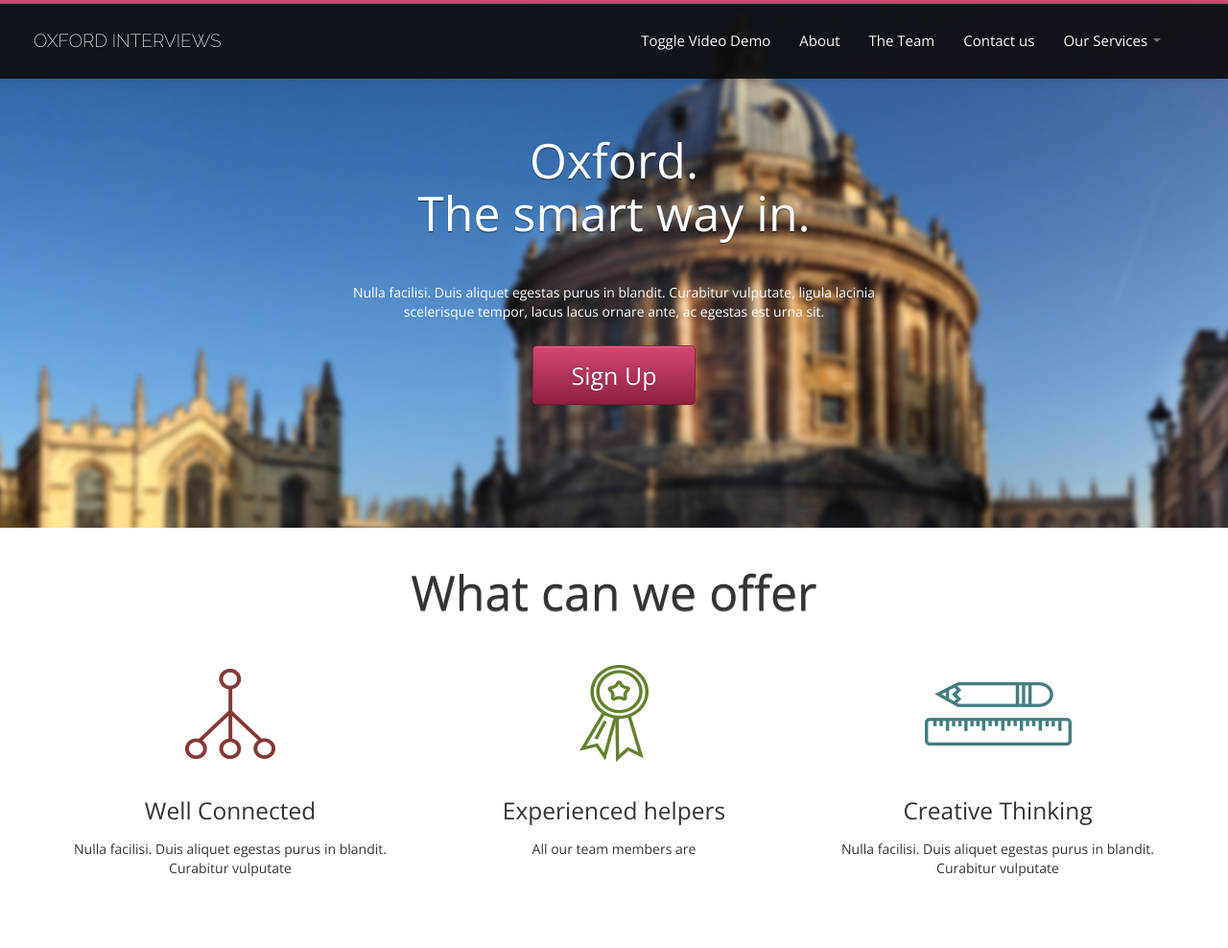
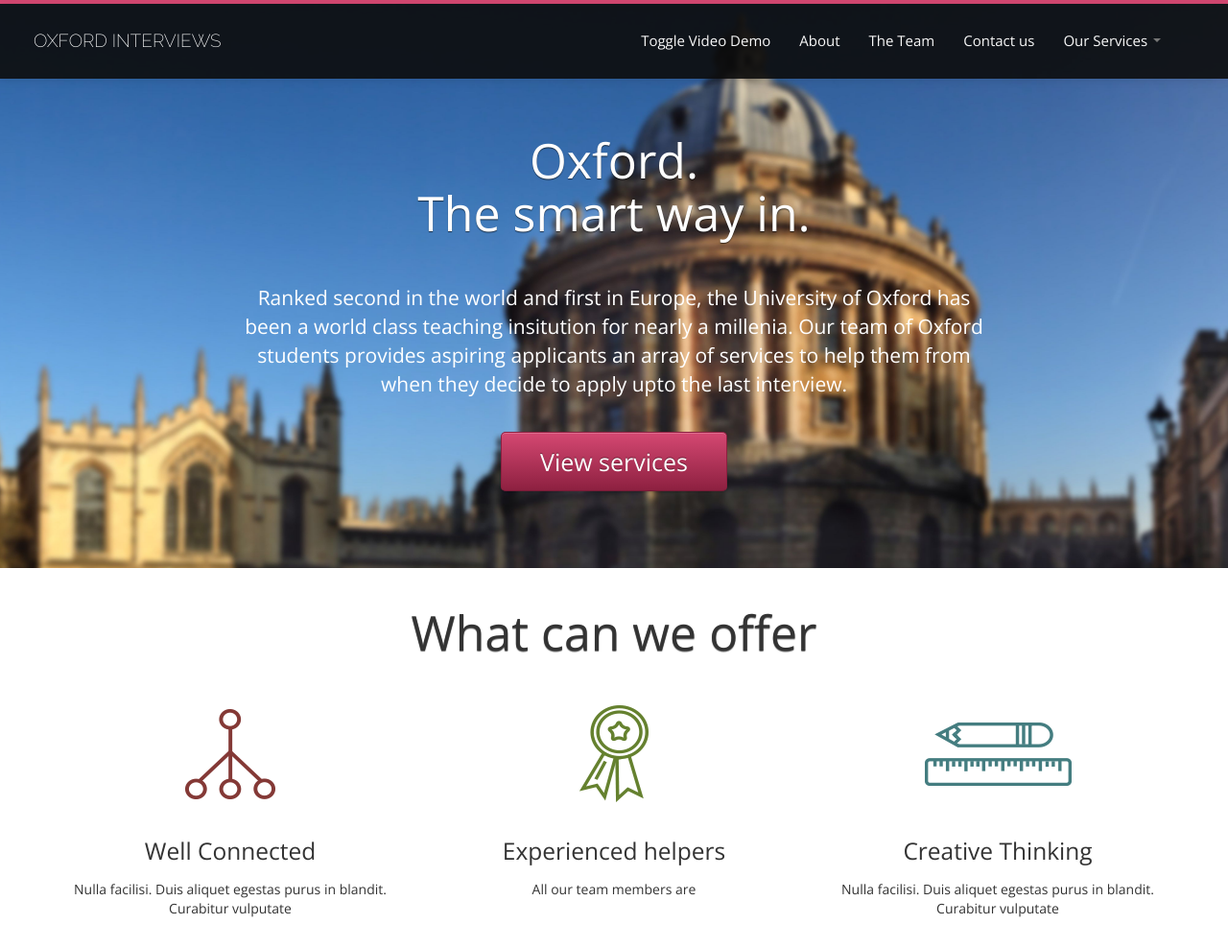
Before and after one commit to radoi90/OxfInt, a PHP site: page / in a window 1280 px wide. Shown: the top 988 px of the page at 96% size. Run offline with PHP 8.4, Linux system fonts and the light colour scheme; some libraries are stand-ins or nearby versions.

Commit message:
Uploading to github

```diff
--- a/assets/css/main.css
+++ b/assets/css/main.css
@@ -6,6 +6,10 @@ body {
 	background: url('../img/bg1.jpg') #000 top center fixed no-repeat;
 	background-size:150%;
 	font-family:'Open Sans',sans-serif;
+}
+
+textarea{
+	width=1000px
 }
 
 a, a:visited{color:#d54872;
--- a/index.html
+++ b/index.html
@@ -66,11 +66,10 @@
 	<div class="main-container">
 		<div class="container-fluid" id="intro">
 		<div class="container">
-			<div class="row span6 center">
-				<h1>Oxford. <br>The smart way in.</h1>
-				<p>Nulla facilisi. Duis aliquet egestas purus in blandit. Curabitur vulputate, ligula lacinia scelerisque tempor, lacus lacus ornare ante, ac egestas est urna sit.
-	</p>
-				<a href="#" class="btn btn-xlarge btn-purple">Sign Up</a>
+			<div class="row span8 center">
+				<h1>Oxford.<br>The smart way in.</h1>
+				<p class="lead">Ranked second in the world and first in Europe, the University of Oxford has been a world class teaching insitution for nearly a millenia. Our team of Oxford students provides aspiring applicants an array of services to help them from when they decide to apply upto the last interview.</p>
+				<a href="#" class="btn btn-xlarge btn-purple">View services</a>
 			</div>
 		</div>
 	</div>
@@ -174,7 +173,7 @@
 									</div>
 									<div class="ss-q-help ss-secondary-text" dir="ltr"></div>
 								</label>
-								<input type="text" name="entry.2075096235" value="" class="ss-q-short" id="entry_2075096235" dir="auto" aria-label="Name  " aria-required="true" required="" title="">
+								<input type="text" name="entry.2075096235" value="" class="span4" id="entry_2075096235" dir="auto" aria-label="Name  " aria-required="true" required="" title="">
 							</div>
 						</div>
 					</div>
@@ -187,7 +186,7 @@
 									</div>
 									<div class="ss-q-help ss-secondary-text" dir="ltr"></div>
 								</label>
-								<input type="text" name="entry.1699204389" value="" class="ss-q-short" id="entry_1699204389" dir="auto" aria-label="Email  invalid email address" aria-required="true" required="" pattern="^([a-zA-Z0-9_\-\.]+)@((\[[0-9]{1,3}\.[0-9]{1,3}\.[0-9]{1,3}\.)|(([a-zA-Z0-9\-]+\.)+))([a-zA-Z]{2,4}|[0-9]{1,3})(\]?)$" title="invalid email address">
+								<input type="text" name="entry.1699204389" value="" class="span4" id="entry_1699204389" dir="auto" aria-label="Email  invalid email address" aria-required="true" required="" pattern="^([a-zA-Z0-9_\-\.]+)@((\[[0-9]{1,3}\.[0-9]{1,3}\.[0-9]{1,3}\.)|(([a-zA-Z0-9\-]+\.)+))([a-zA-Z]{2,4}|[0-9]{1,3})(\]?)$" title="invalid email address">
 							</div>
 						</div>
 					</div>
@@ -199,7 +198,7 @@
 								</div>
 								<div class="ss-q-help ss-secondary-text" dir="ltr"></div>
 							</label>
-							<textarea name="entry.1845225084" rows="8" cols="0" class="ss-q-long" id="entry_1845225084" dir="auto" aria-label="Message  " aria-required="true" required=""></textarea>
+							<textarea name="entry.1845225084" rows="8" cols="0" class="span4" id="entry_1845225084" dir="auto" aria-label="Message  " aria-required="true" required=""></textarea>
 						</div>
 					</div>
 				</div>
```
